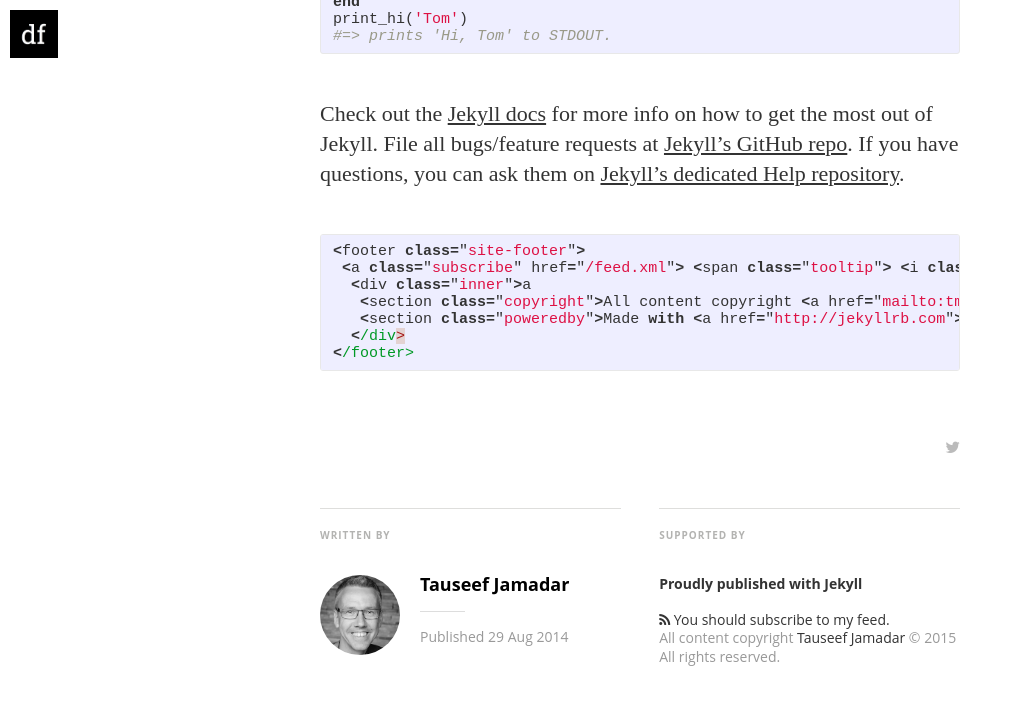
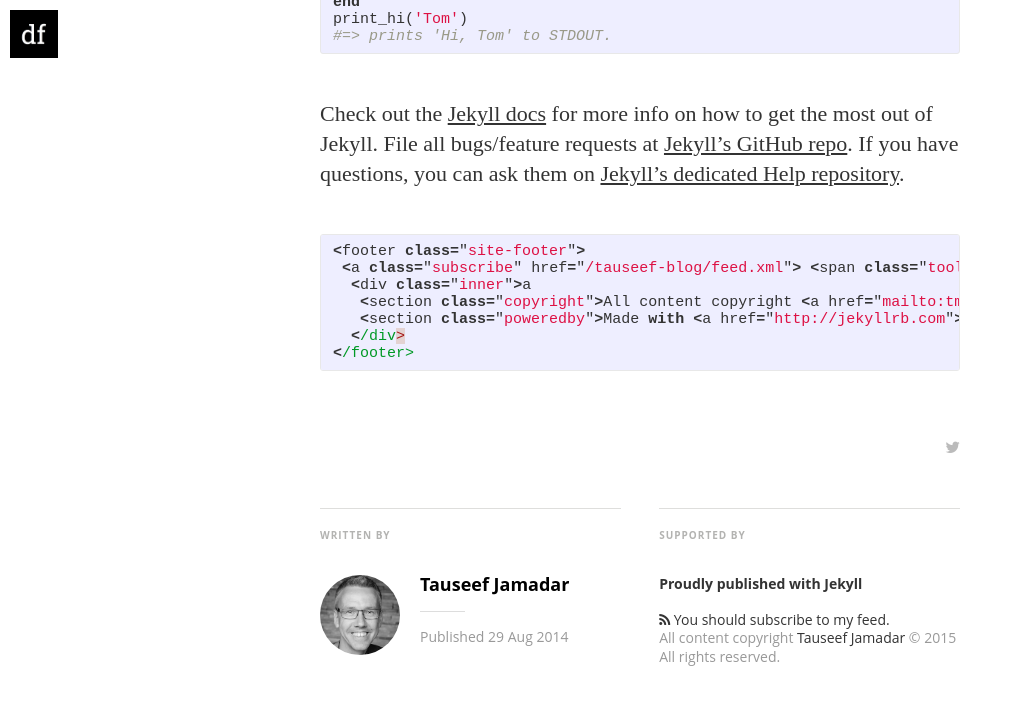
Before and after one commit to Djeanpierre/djeanpierre.github.io, a Jekyll site: the page built from _posts/2014-08-29-welcome-to-jekyll.markdown, in a window 1280 px wide and 900 px high, scrolled down 1496 px, cut to the strip 0-752 px from the top of the window. Shown: the top 705 px of the strip, without its empty margins (0-1013 px from the left). Built offline with Jekyll 4.4.1, drawn with Linux system fonts in a browser that asks for light colours; nearby versions of some CDN libraries; some web fonts are replaced; Markdown is read by kramdown in place of the engine named in the settings.

Commit message:
Updating the base url

```diff
--- a/_config.yml
+++ b/_config.yml
@@ -22,8 +22,8 @@
 paginate:	5
 
 url: "http://localhost:4000" # the base hostname & protocol for your site
-url: "http://tmjam.github.io/tauseef-blog"
-baseurl: ""
+url: "http://tmjam.github.io"
+baseurl: "/tauseef-blog"
 #used to display twitter cards
 twitter_handle: '@tmjam3011'
 
```
